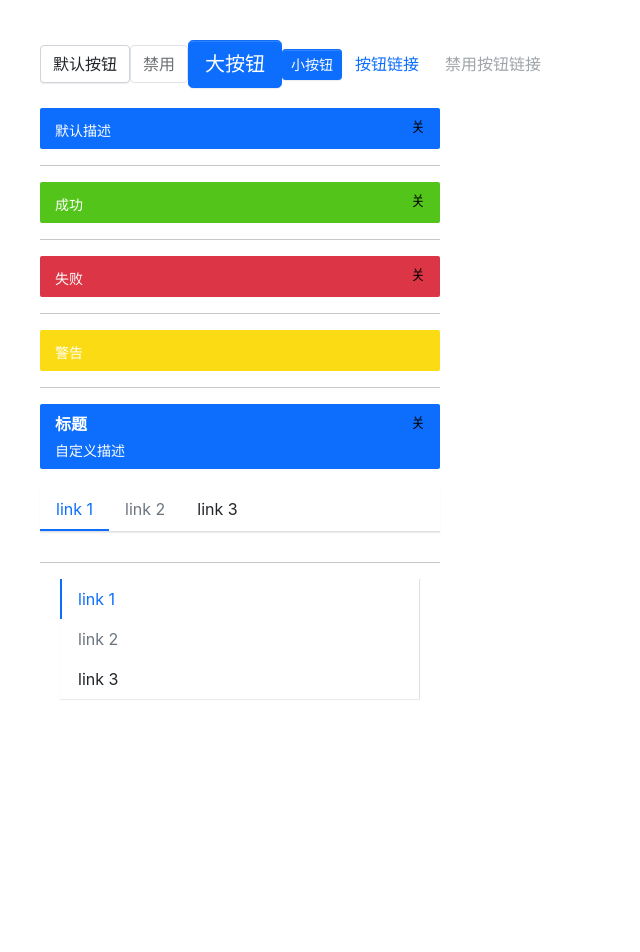
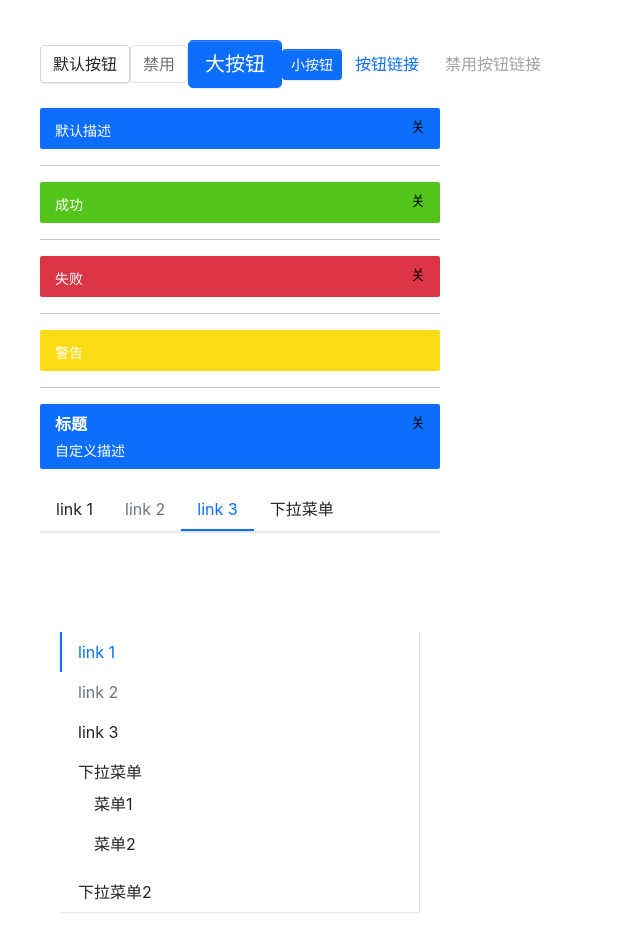
Before and after one commit to IFreeOvO/PROJECT_DEMO_react_imoocAntdLib, a React (Create React App) app: page / in a window 1280 px wide. Shown: the top 952 px of the page, without its empty margins (0-640 px from the left). Before the commit the page ends 800 px from the top, so only its background shows below. Built offline with nearby package versions, Linux system fonts and the light colour scheme.

Commit message:
feat：6-10 完美组件-SubMenu组件添加测试

```diff
--- a/src/App.tsx
+++ b/src/App.tsx
@@ -3,6 +3,7 @@
 import Alert from './components/Alert/alert'
 import Menu from './components/Menu/menu'
 import MenuItem from './components/Menu/menuItem'
+import SubMenu from './components/Menu/subMenu'
 
 function App() {
   return (
@@ -28,16 +29,28 @@
       </div>
 
       <div style={{marginTop: 20, width: 400}}>
-        <Menu defaultIndex={0} onSelect={(index)=>{alert(index)}}>
+        <Menu defaultIndex='2' onSelect={(index)=>{alert(index)}}>
           <MenuItem>link 1</MenuItem>
           <MenuItem disabled>link 2</MenuItem>
           <MenuItem>link 3</MenuItem>
+          <SubMenu title='下拉菜单'>
+            <MenuItem>菜单1</MenuItem>
+            <MenuItem>菜单2</MenuItem>
+          </SubMenu>
         </Menu>
-        <hr/>
-        <Menu mode='vertical' defaultIndex={0} onSelect={(index)=>{alert(index)}}>
+        <div style={{marginTop: 100}}></div>
+        <Menu mode='vertical' onSelect={(index)=>{alert(index)}} defaultOpenSubMenus={['3']}>
           <MenuItem>link 1</MenuItem>
           <MenuItem  disabled>link 2</MenuItem>
           <MenuItem>link 3</MenuItem>
+          <SubMenu title='下拉菜单'>
+            <MenuItem>菜单1</MenuItem>
+            <MenuItem>菜单2</MenuItem>
+          </SubMenu>
+          <SubMenu title='下拉菜单2'>
+            <MenuItem>菜单11</MenuItem>
+            <MenuItem>菜单22</MenuItem>
+          </SubMenu>
         </Menu>
       </div>
     </div>
--- a/src/components/Alert/alert.tsx
+++ b/src/components/Alert/alert.tsx
@@ -4,11 +4,11 @@
 export type AlertType = 'success' | 'default' | 'danger' | 'warning'
 
 interface AlertProps {
-  className?: string,
-  title?: string,
-  description?: string,
-  type?: AlertType,
-  onClose?: React.MouseEventHandler<HTMLButtonElement>,
+  className?: string
+  title?: string
+  description?: string
+  type?: AlertType
+  onClose?: React.MouseEventHandler<HTMLButtonElement>
   closable?: Boolean
 }
 
--- a/src/components/Menu/_style.scss
+++ b/src/components/Menu/_style.scss
@@ -6,7 +6,7 @@
   list-style: none;
   border-bottom: $menu-border-width solid $menu-border-color;
   box-shadow: $menu-box-shadow;
-  .menu-item {
+  >.menu-item {
     padding: $menu-item-padding-y $menu-item-padding-x;
     cursor: pointer;
     transition: $menu-transition;
@@ -23,6 +23,66 @@
       border-bottom: $menu-item-active-border-width solid $menu-item-active-color;
     }
   }
+  .submenu-item {
+    position: relative;
+    .submenu-title {
+      display: flex;
+      align-items: center;
+    }
+    .arrow-icon {
+      transition: transform .25s ease-in-out;
+      margin-left: 3px;
+    }
+    &:hover {
+      .arrow-icon {
+        transform: rotate(180deg);
+      }
+    }
+  }
+  .is-vertical {
+    .arrow-icon {
+      transform: rotate(0deg) !important;
+    }
+  }
+  .is-vertical.is-opened {
+    .arrow-icon {
+      transform: rotate(180deg) !important;
+    }
+  }
+  .submenu {
+    display: none;
+    list-style:none;
+    padding-left: 0;
+    white-space: nowrap;
+    //transition: $menu-transition;
+    .menu-item {
+      padding: $menu-item-padding-y $menu-item-padding-x;
+      cursor: pointer;
+      transition: $menu-transition;
+      color: $body-color;
+      &.is-active, &:hover {
+        color: $menu-item-active-color !important;
+      }
+    }
+  }
+  .submenu.menu-opened {
+    display: block;
+  }
+}
+
+.menu-horizontal {
+  >.menu-item {
+    border-bottom: $menu-item-active-border-width solid transparent;
+  }
+  .submenu {
+    position: absolute;
+    background: $white;
+    z-index: 100;
+    top: calc(100% + 8px);
+    left: 0;
+    border: $menu-border-width solid $menu-border-color;
+    box-shadow: $submenu-box-shadow;
+  }
 }
 
 .menu-vertical {
@@ -30,7 +90,7 @@
   border-bottom: 0px;
   margin: 10px 20px;
   border-right: $menu-border-width solid $menu-border-color;
-  .menu-item {
+  >.menu-item {
     border-left: $menu-item-active-border-width solid transparent;
     &.is-active, &:hover {
       border-bottom: 0px;
--- a/src/components/Menu/menu.tsx
+++ b/src/components/Menu/menu.tsx
@@ -3,31 +3,34 @@
 import {MenuItemProps} from './menuItem'
 
 type MenuMode = 'horizontal' | 'vertical'
-type SelectCallback = (selectedIndex: number) => void
+type SelectCallback = (selectedIndex: string) => void
 
 export interface MenuProps {
-  defaultIndex?: number
+  defaultIndex?: string
   className?: string
   mode?: MenuMode
   style?: React.CSSProperties
   onSelect?: SelectCallback
+  defaultOpenSubMenus?: string[]
 }
 
 interface IMenuContext {
-  index: number
+  index: string
   onSelect?: SelectCallback
+  mode?: MenuMode
+  defaultOpenSubMenus?: string[]
 }
 
-export const MenuContext = createContext<IMenuContext>({ index: 0 })
+export const MenuContext = createContext<IMenuContext>({ index: '0' })
 
 const Menu: React.FC<MenuProps> = props => {
-  const { defaultIndex, className, mode, style, onSelect, children } = props
+  const { defaultIndex, className, mode, style, onSelect, children, defaultOpenSubMenus } = props
   const [currentActivity, setActivity] = useState(defaultIndex)
   const classes = classNames('menu', className, {
     [`menu-${mode}`]: mode
   })
 
-  const handleClick = (index:number) => {
+  const handleClick = (index:string) => {
     setActivity(index)
     if(onSelect) {
       onSelect(index)
@@ -38,9 +41,9 @@
     return React.Children.map(children, (child, index) => {
       const childElement = child as React.FunctionComponentElement<MenuItemProps>
       const { displayName } = childElement.type
-      if(displayName === 'MenuItem') {
+      if(displayName === 'MenuItem' || displayName === 'SubMenu') {
         return React.cloneElement(childElement, {
-          index
+          index: index.toString()
         })
       } else {
         console.error('warning: Menu has a child which is not a MenuItem component')
@@ -49,8 +52,10 @@
   }
 
   const passedContext: IMenuContext = {
-    index: currentActivity ? currentActivity : 0,
-    onSelect: handleClick
+    index: currentActivity ? currentActivity : '0',
+    onSelect: handleClick,
+    mode,
+    defaultOpenSubMenus
   }
 
   return (
@@ -63,8 +68,9 @@
 }
 
 Menu.defaultProps = {
-  defaultIndex: 0,
-  mode: 'horizontal'
+  defaultIndex: '0',
+  mode: 'horizontal',
+  defaultOpenSubMenus: []
 }
 
 export default Menu
--- a/src/components/Menu/menuItem.tsx
+++ b/src/components/Menu/menuItem.tsx
@@ -3,7 +3,7 @@
 import { MenuContext } from './menu'
 
 export interface MenuItemProps {
-  index?: number
+  index?: string
   disabled?: boolean
   className?: string
   style?: React.CSSProperties
@@ -18,7 +18,7 @@
   })
 
   const handleClick = () => {
-    if(context.onSelect && !disabled && (typeof index === 'number')) {
+    if(context.onSelect && !disabled && (typeof index === 'string')) {
       context.onSelect(index)
     }
   }
--- /dev/null
+++ b/src/components/Menu/subMenu.tsx
@@ -0,0 +1,80 @@
+import React, { useContext, useState } from 'react'
+import classNames from 'classnames'
+import { MenuContext } from './menu'
+import {MenuItemProps} from './menuItem'
+
+export interface SubMenuProps {
+  index?: string
+  title?: string
+  className?: string
+}
+
+const SubMenu: React.FC<SubMenuProps> = (props) => {
+  const { index, title, className, children } = props
+  const context = useContext(MenuContext)
+  const openedSubMenus = context.defaultOpenSubMenus as Array<string>
+  const isOpened = (index && context.mode === 'vertical') ? openedSubMenus.includes(index) : false
+
+  const [menuOpen, setOpen] = useState(isOpened)
+  const classes = classNames('menu-item submenu-item', className, {
+    'is-active': context.index === index
+  })
+
+  const renderChildren = () => {
+    const subMenuClasses = classNames('submenu',{
+      'menu-opened': menuOpen
+    })
+    const childrenComponent = React.Children.map(children, (child, i) => {
+      const childElement = child as React.FunctionComponentElement<MenuItemProps>
+      const { displayName } = childElement.type
+      if(displayName === 'MenuItem') {
+        return React.cloneElement(childElement, {
+          index: `${index}-${i}`
+        })
+      } else {
+        console.error('warning: Menu has a child which is not a MenuItem component')
+      }
+    })
+
+    return (
+      <ul className={subMenuClasses}>
+        {childrenComponent}
+      </ul>
+    )
+  }
+
+  const handleClick = (e: React.MouseEvent) => {
+    e.preventDefault()
+    setOpen(!menuOpen)
+  }
+
+  let timer: any
+  const handleMouse = (e: React.MouseEvent, toggle: boolean) => {
+    clearTimeout(timer)
+    e.preventDefault()
+    timer = setTimeout(() => {
+      setOpen(toggle)
+    }, 300)
+  }
+
+  const clickEvents = context.mode === 'vertical' ? {
+    onClick: handleClick
+  } : {}
+
+  const hoverEvents = context.mode !== 'vertical' ? {
+    onMouseEnter: (e: React.MouseEvent) => {handleMouse(e, true)},
+    onMouseLeave: (e: React.MouseEvent) => {handleMouse(e, false)},
+  } : {}
+
+  return (
+    <li key={index} className={classes} {...hoverEvents}>
+      <div className="submenu-title" {...clickEvents}>
+        {title}
+      </div>
+      {renderChildren()}
+    </li>
+  )
+}
+
+SubMenu.displayName = 'SubMenu'
+export default SubMenu
--- a/src/styles/_variables.scss
+++ b/src/styles/_variables.scss
@@ -226,3 +226,7 @@
 $menu-item-active-color:       $primary !default;
 $menu-item-active-border-width: 2px !default;
 $menu-item-disabled-color:     $gray-600 !default;
+
+//sub-menu
+//submenu
+$submenu-box-shadow: 0 2px 4px 0 rgba(0,0,0,.12), 0 0 6px 0 rgba(0,0,0,.04);
```
Also changed, not shown: 1 other file (tests, documents, lock files or other folders).
